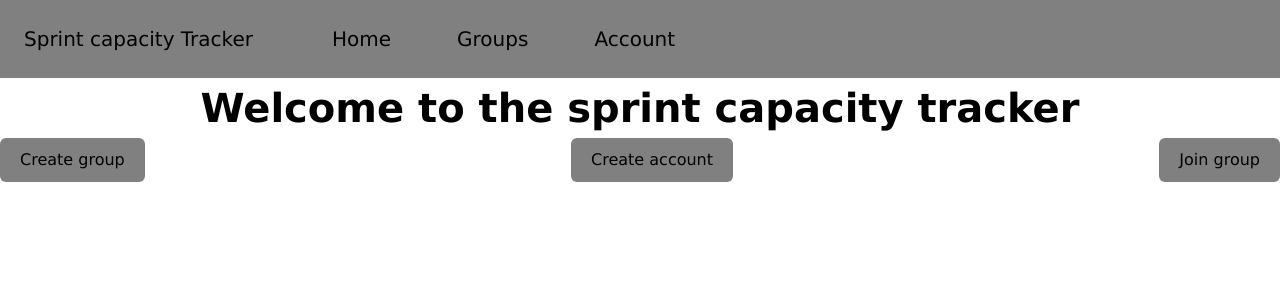
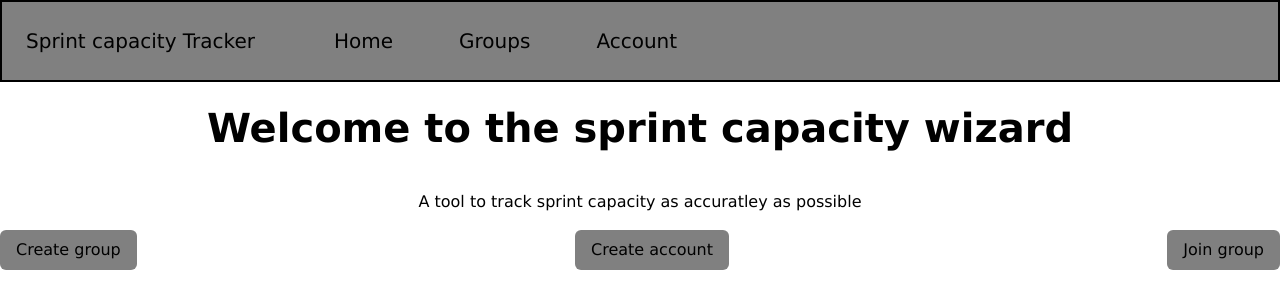
Before and after one commit to SamAld06/sprint-capacity-tracker, a Next.js app: page / in a window 1280 px wide. Shown: the top 308 px of the page. Built offline with nearby package versions, Linux system fonts and the light colour scheme.

Commit message:
SCT-23 add description and update styling to navbar

```diff
--- a/src/app/page.tsx
+++ b/src/app/page.tsx
@@ -5,8 +5,9 @@ import styles from './styles.module.css'
 export default function Home() {
   return (
     <main className={styles.root}>
-      <NavBar />
-      <h1 className={styles.header}>Welcome to the sprint capacity tracker</h1>
+      <NavBar/>
+      <h1 className={styles.header}>Welcome to the sprint capacity wizard</h1>
+      <p className={styles.description}>A tool to track sprint capacity as accuratley as possible</p>
       <div className={styles.navigation}>
         <Link href="/groups">
           <button className={styles.button}>Create group</button>
--- a/src/app/styles.module.css
+++ b/src/app/styles.module.css
@@ -7,20 +7,30 @@
     font-size: 40px;
     font-weight: bold;
     justify-content: center;
+    padding: 1rem;
+}
+
+.description {
+    display: flex;
+    padding: 1rem;
+    justify-content: center;
 }
 
 .button {
+    display: flex;
     border-radius: 6px;
-    padding: 10px 20px;
+    padding: 0.5rem 1rem;
     border: none;
     color: black;
     background-color: grey;
     cursor: pointer;
+    max-width: 175px;
+    width: 100%;
 }
 
 .button:hover {
     background-color: green;
-    transition-duration: 1s;
+    transition-duration: 0.5s;
 }
 
 .navigation {
--- a/src/components/Navbar/styles.module.css
+++ b/src/components/Navbar/styles.module.css
@@ -8,6 +8,9 @@
     font-family: Verdana, Geneva, Tahoma, sans-serif;
     font-size: 20px;
     gap: 50px;
+    border: 2px;
+    border-color: black;
+    border-style: solid;
 }
 
 .title {
```
